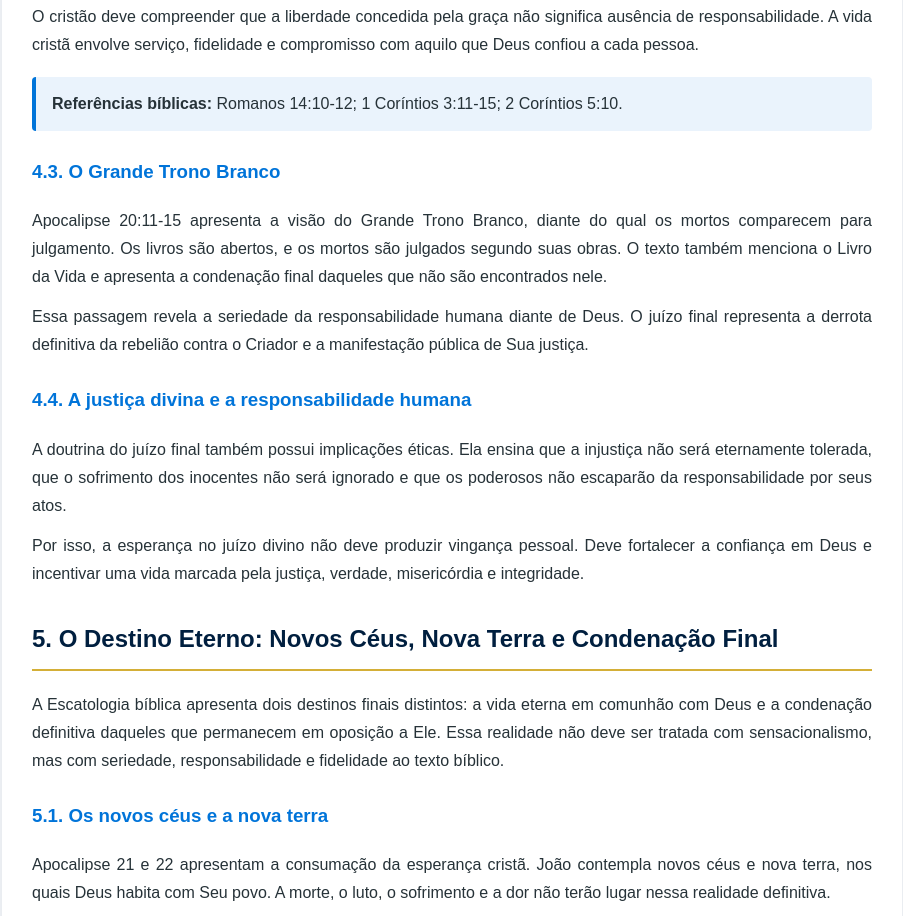
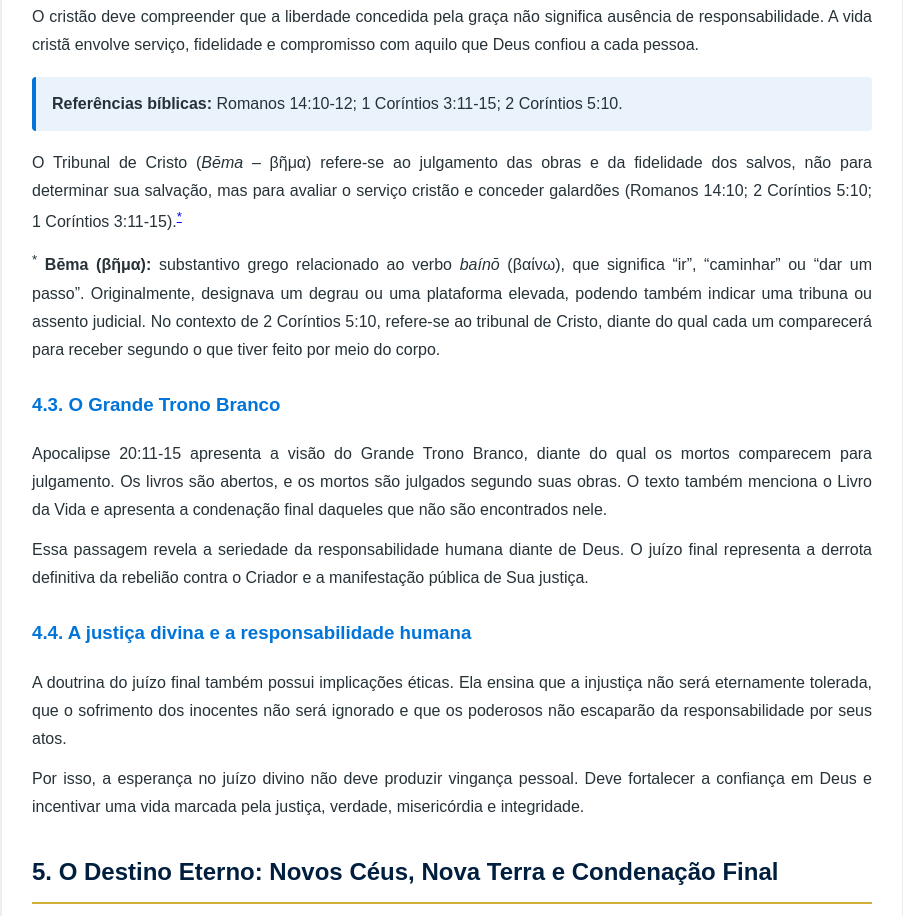
Before and after one commit to escolateologicavance-debug/Curso-B-sico-em-Teologia-, a plain HTML site: page materia5.html in a window 1280 px wide. Shown: the part 6351-7267 px from the top of the page, without its empty margins (188-1091 px from the left). Drawn offline with Linux system fonts and the light colour scheme.

Commit message:
Update materia5.html

```diff
--- a/materia5.html
+++ b/materia5.html
@@ -438,6 +438,13 @@ A ressurreição de Cristo é a garantia da esperança cristã. A morte não ter
 <div class="referencia">
 <strong>Referências bíblicas:</strong> Romanos 14:10-12; 1 Coríntios 3:11-15; 2 Coríntios 5:10.
 </div>
+<p>
+  O Tribunal de Cristo (<em>Bēma</em> – βῆμα) refere-se ao julgamento das obras e da fidelidade dos salvos, não para determinar sua salvação, mas para avaliar o serviço cristão e conceder galardões (Romanos 14:10; 2 Coríntios 5:10; 1 Coríntios 3:11-15).<sup><a href="#nota-bema">*</a></sup>
+</p>
+
+<p id="nota-bema" class="nota-rodape">
+  <sup>*</sup> <strong>Bēma (βῆμα):</strong> substantivo grego relacionado ao verbo <em>baínō</em> (βαίνω), que significa “ir”, “caminhar” ou “dar um passo”. Originalmente, designava um degrau ou uma plataforma elevada, podendo também indicar uma tribuna ou assento judicial. No contexto de 2 Coríntios 5:10, refere-se ao tribunal de Cristo, diante do qual cada um comparecerá para receber segundo o que tiver feito por meio do corpo.
+</p>
 
 <h3>4.3. O Grande Trono Branco</h3>
 
```
